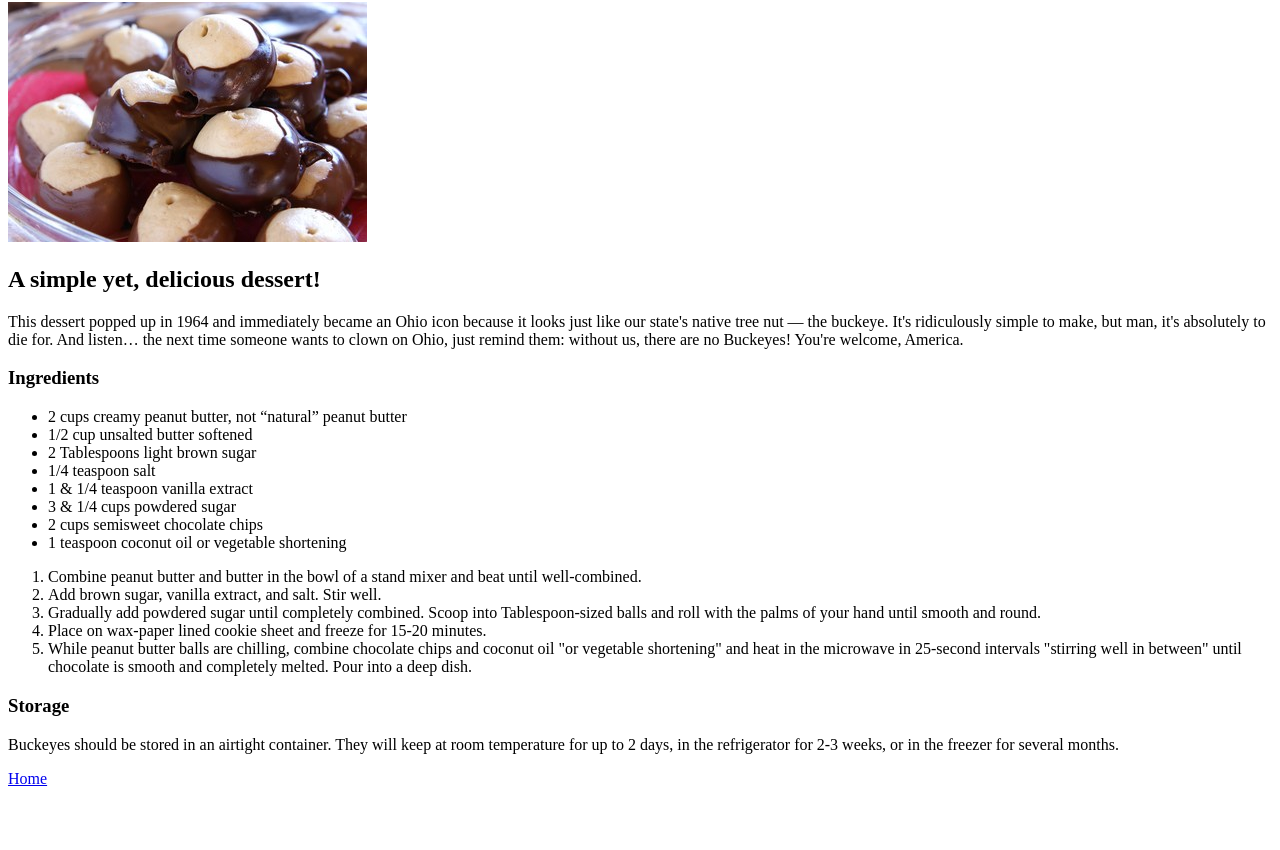
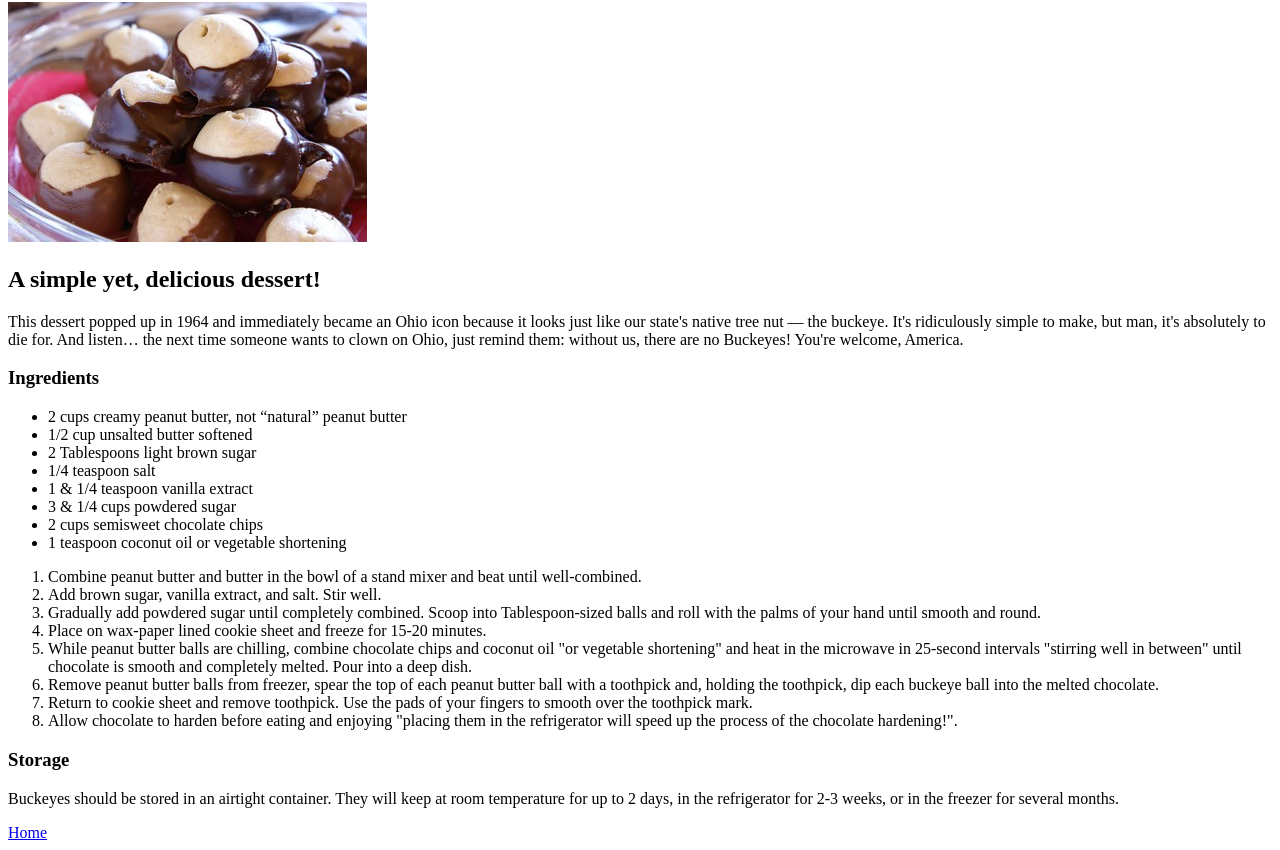
Before and after one commit to proctormichael094-glitch/odin-recipes, a plain HTML site: page recipes/buckeyes.html in a window 1280 px wide. Shown: the part 78-928 px from the top of the page. Before the commit the page ends 874 px from the top, so only its background shows below. Drawn offline with Linux system fonts and the light colour scheme.

Commit message:
Fix: Add missing instructions

```diff
--- a/recipes/buckeyes.html
+++ b/recipes/buckeyes.html
@@ -43,6 +43,9 @@
         <li>Gradually add powdered sugar until completely combined. Scoop into Tablespoon-sized balls and roll with the palms of your hand until smooth and round.</li>
         <li>Place on wax-paper lined cookie sheet and freeze for 15-20 minutes.</li>
         <li>While peanut butter balls are chilling, combine chocolate chips and coconut oil "or vegetable shortening" and heat in the microwave in 25-second intervals "stirring well in between" until chocolate is smooth and completely melted. Pour into a deep dish.</li>
+        <li>Remove peanut butter balls from freezer, spear the top of each peanut butter ball with a toothpick and, holding the toothpick, dip each buckeye ball into the melted chocolate.</li>
+        <li>Return to cookie sheet and remove toothpick. Use the pads of your fingers to smooth over the toothpick mark.</li>
+        <li>Allow chocolate to harden before eating and enjoying "placing them in the refrigerator will speed up the process of the chocolate hardening!".</li>
     </ol>
 
     <h3><strong>Storage</strong></h3>
```
